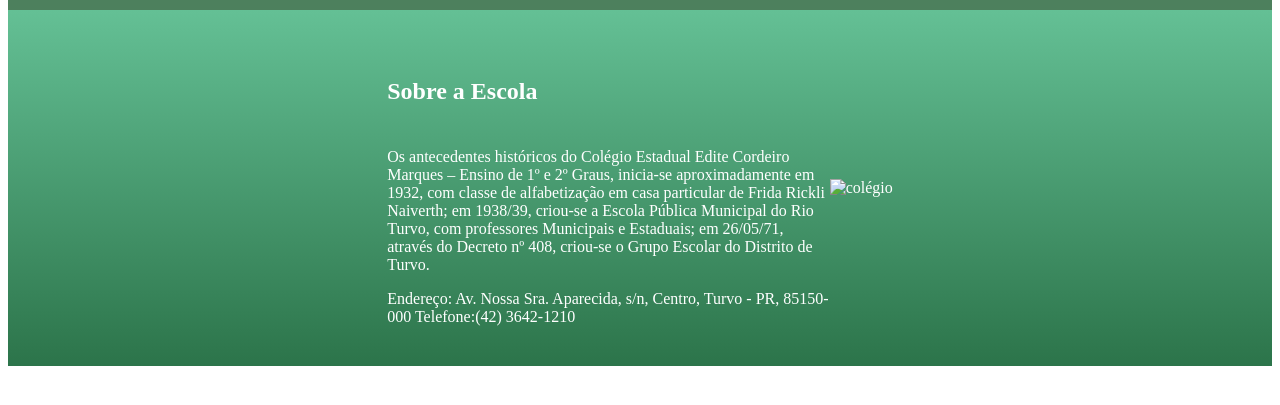
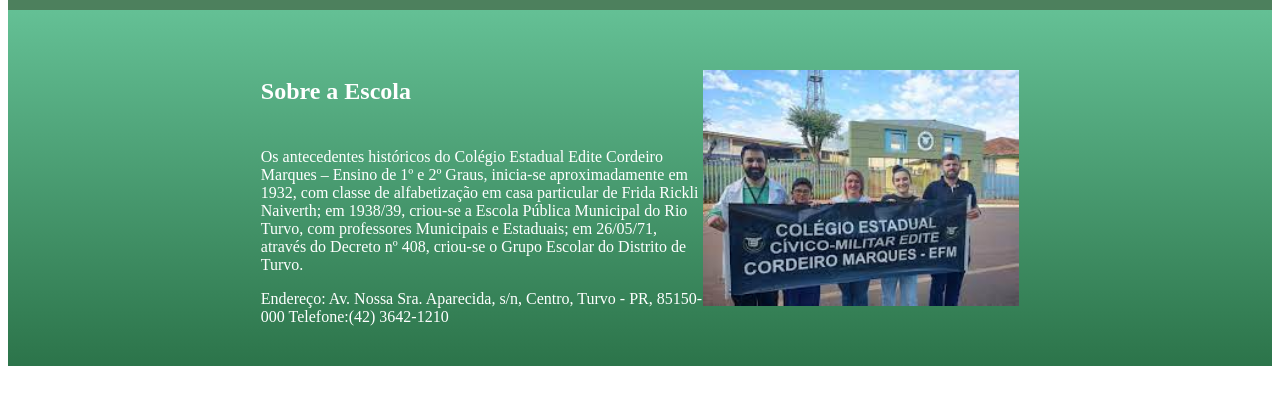
Before and after one commit to maylonmendes/ccm1, a plain HTML site: page index.html in a window 1280 px wide. Shown: the part 233-638 px from the top of the page. Drawn offline with Linux system fonts and the light colour scheme.

Commit message:
Update index.html

```diff
--- a/index.html
+++ b/index.html
@@ -19,7 +19,7 @@
             <p class="escola-texto-um">Os antecedentes históricos do Colégio Estadual Edite Cordeiro Marques – Ensino de 1º e 2º Graus, inicia-se aproximadamente em 1932, com classe de alfabetização em casa particular de Frida Rickli Naiverth; em 1938/39, criou-se a Escola Pública Municipal do Rio Turvo, com professores Municipais e Estaduais; em 26/05/71, através do Decreto nº 408, criou-se o Grupo Escolar do Distrito de Turvo.</p>
             <p class="escola-texto-dois">Endereço: Av. Nossa Sra. Aparecida, s/n, Centro, Turvo  - PR, 85150-000  Telefone:(42) 3642-1210 </p>
         </div>
-        <img class="download.jpg" src="ccm edite.jpg" alt="colégio">
+        <img class="escola-imagem" src="download.jpg" alt="colégio">
     </section>
 </body>
 </html>
```
